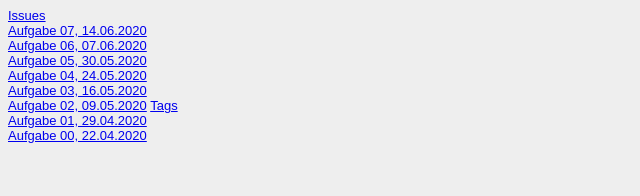
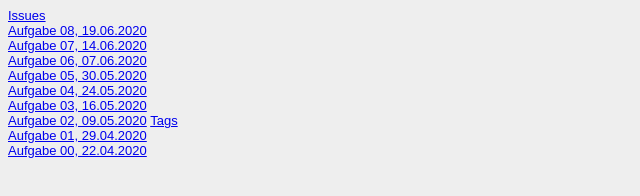
Before and after one commit to Lauserbub/GIS_SoSe_2020, a website: page Steckbrief/steckbrief.htm in a window 1280 px wide. Shown: the whole page, without its empty margins (0-640 px from the left). Drawn offline with Linux system fonts and the light colour scheme.

Commit message:
Steckbrief amk

```diff
--- a/Steckbrief/steckbrief.htm
+++ b/Steckbrief/steckbrief.htm
@@ -14,7 +14,7 @@
 <body>
 	<!-- Hier die Links zu den gelösten Aufgaben einstellen, aktuelle oben, alte stehen lassen! Format: Aufgabenbezeichnung, Datum -->
 	<a href="https://github.com/Lauserbub/GIS_SoSe_2020/issues" target="_blank" >Issues</a> <br>
-
+	<a href="https://lauserbub.github.io/GIS_SoSe_2020/Aufgabe07/index.html" target="_blank" >Aufgabe 08, 19.06.2020</a> <br>
 	<a href="https://lauserbub.github.io/GIS_SoSe_2020/Aufgabe07/shop7.html" target="_blank" >Aufgabe 07, 14.06.2020</a> <br>
 	<a href="https://lauserbub.github.io/GIS_SoSe_2020/Aufgabe06/shop2.html" target="_blank" >Aufgabe 06, 07.06.2020</a> <br>
 	<a href="https://lauserbub.github.io/GIS_SoSe_2020/Aufgabe05/shop2.html" target="_blank" >Aufgabe 05, 30.05.2020</a> <br>
```
